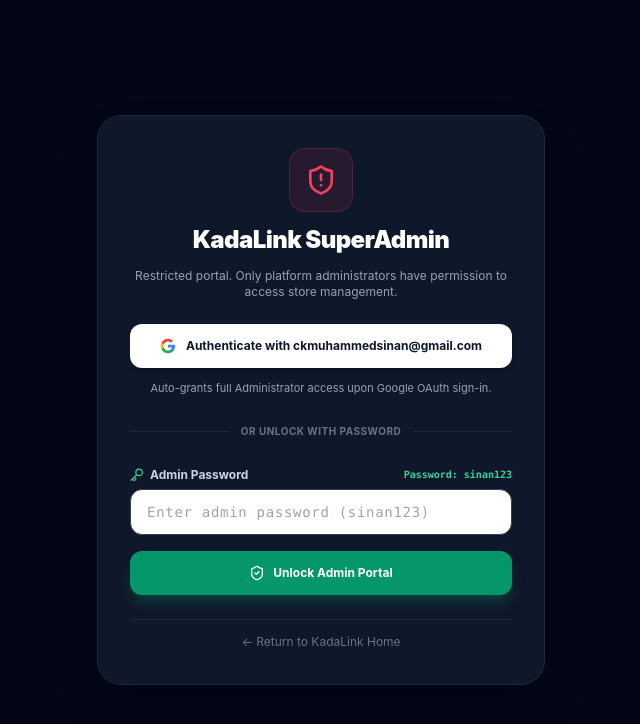
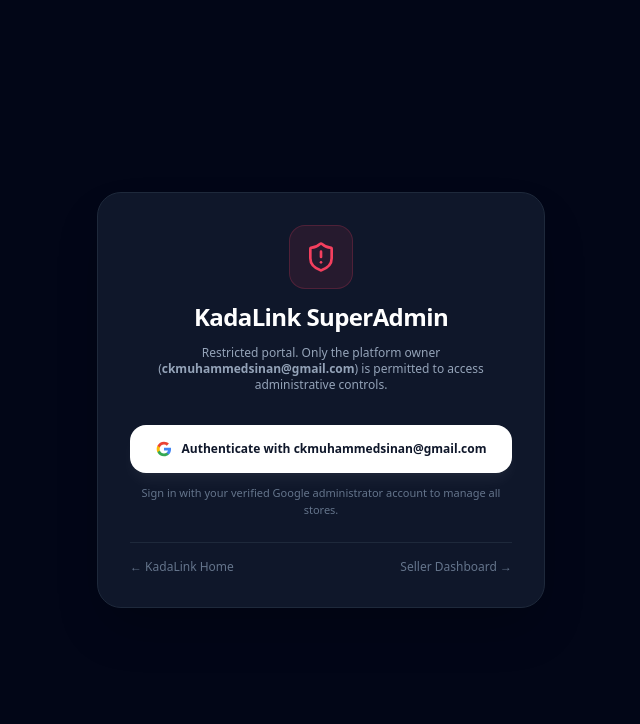
Before and after one commit to Muhammedsinanck/whatsapp-ordering-kerala, a Next.js app: page /admin in a window 1280 px wide. Shown: the top 724 px of the page, without its empty margins (319-959 px from the left). Built offline with nearby package versions, Linux system fonts and the light colour scheme.

Commit message:
feat: remove password option completely from admin portal, require ckmuhammedsinan@gmail.com google auth

```diff
--- a/src/app/admin/page.tsx
+++ b/src/app/admin/page.tsx
@@ -3,7 +3,7 @@
 import React, { useState, useEffect } from 'react';
 import Link from 'next/link';
 import { useRouter } from 'next/navigation';
-import { getStoredUser, isPlatformAdmin, getAdminMasterKey, setAdminMasterKey, clearAdminMasterKey } from '@/lib/auth';
+import { getStoredUser, clearStoredUser, isPlatformAdmin, PRIMARY_ADMIN_EMAIL } from '@/lib/auth';
 import { GoogleUser, Store, Product } from '@/types';
 import {
   ShieldAlert,
@@ -22,7 +22,6 @@ import {
   Sparkles,
   ArrowRight,
   Eye,
-  Key,
   X,
   Image as ImageIcon
 } from 'lucide-react';
@@ -50,7 +49,6 @@ export default function AdminPage() {
   const router = useRouter();
   const [user, setUser] = useState<GoogleUser | null>(null);
   const [isAuthorized, setIsAuthorized] = useState<boolean | null>(null);
-  const [masterKeyInput, setMasterKeyInput] = useState('');
   const [authError, setAuthError] = useState('');
 
   // Data
@@ -79,17 +77,13 @@ export default function AdminPage() {
   const [addingProduct, setAddingProduct] = useState(false);
   const [actionSuccessMessage, setActionSuccessMessage] = useState('');
 
-  const getActiveKey = () => getAdminMasterKey() || 'sinan123';
-
-  // Fetch admin data
-  const fetchAdminData = async (keyOverride?: string) => {
+  // Fetch admin data via authenticated session cookie
+  const fetchAdminData = async () => {
     setLoading(true);
     setAuthError('');
-    const key = keyOverride || getAdminMasterKey() || '';
     try {
       const res = await fetch('/api/admin/stores', {
-        credentials: 'include',
-        headers: key ? { 'x-admin-key': key } : undefined
+        credentials: 'include'
       });
 
       if (!res.ok) {
@@ -105,12 +99,9 @@ export default function AdminPage() {
       setStats(data.stats);
       setStores(data.stores);
       setIsAuthorized(true);
-      if (key) {
-        setAdminMasterKey(key);
-      }
     } catch (err: any) {
       console.error(err);
-      setAuthError('Connection error or unauthorized access.');
+      setAuthError('Unauthorized access or connection error.');
       setIsAuthorized(false);
     } finally {
       setLoading(false);
@@ -121,37 +112,29 @@ export default function AdminPage() {
     const currentUser = getStoredUser();
     setUser(currentUser);
 
-    const savedKey = getAdminMasterKey();
-    if (isPlatformAdmin(currentUser) || savedKey) {
-      fetchAdminData(savedKey || undefined);
+    if (isPlatformAdmin(currentUser)) {
+      fetchAdminData();
     } else {
       setIsAuthorized(false);
       setLoading(false);
     }
   }, []);
 
-  const handleKeySubmit = (e: React.FormEvent) => {
-    e.preventDefault();
-    if (!masterKeyInput.trim()) return;
-    fetchAdminData(masterKeyInput.trim());
-  };
-
   const handleLogout = () => {
-    clearAdminMasterKey();
+    clearStoredUser();
     setIsAuthorized(false);
+    router.push('/');
   };
 
   // Delete store handler
   const handleConfirmDelete = async () => {
     if (!deletingStore) return;
     setIsDeleting(true);
-    const key = getActiveKey();
 
     try {
       const res = await fetch(`/api/admin/stores?id=${encodeURIComponent(deletingStore.id)}`, {
         method: 'DELETE',
-        credentials: 'include',
-        headers: { 'x-admin-key': key }
+        credentials: 'include'
       });
 
       if (!res.ok) {
@@ -217,15 +200,13 @@ export default function AdminPage() {
     }
 
     setAddingProduct(true);
-    const key = getActiveKey();
 
     try {
       const res = await fetch('/api/admin/products', {
         method: 'POST',
         credentials: 'include',
         headers: {
-          'Content-Type': 'application/json',
-          'x-admin-key': key
+          'Content-Type': 'application/json'
         },
         body: JSON.stringify({
           storeId: selectedStoreId,
@@ -240,7 +221,6 @@ export default function AdminPage() {
       }
 
       const data = await res.json();
-      // Update local store state
       setStores((prev) =>
         prev.map((s) => (s.id === data.store.id ? data.store : s))
       );
@@ -251,7 +231,6 @@ export default function AdminPage() {
       setActionSuccessMessage(`Product "${productForm.name}" added successfully to store!`);
       setTimeout(() => setActionSuccessMessage(''), 4000);
       setIsAddProductOpen(false);
-      // Reset form
       setProductForm({
         name: '',
         description: '',
@@ -280,11 +259,13 @@ export default function AdminPage() {
   });
 
   // -------------------------------------------------------------
-  // UNAUTHORIZED / LOGIN SCREEN
+  // UNAUTHORIZED / GOOGLE AUTH ONLY SCREEN
   // -------------------------------------------------------------
   if (isAuthorized === false) {
+    const isDifferentUser = Boolean(user && user.email && !isPlatformAdmin(user));
+
     return (
-      <div className="min-h-screen bg-slate-950 flex flex-col items-center justify-center p-4 text-slate-100">
+      <div className="min-h-screen bg-slate-950 flex flex-col items-center justify-center p-4 text-slate-100 font-sans">
         <div className="max-w-md w-full bg-slate-900 border border-slate-800 rounded-3xl p-8 shadow-2xl space-y-6">
           <div className="text-center space-y-3">
             <div className="w-16 h-16 rounded-2xl bg-rose-500/10 border border-rose-500/20 text-rose-500 flex items-center justify-center mx-auto">
@@ -292,22 +273,34 @@ export default function AdminPage() {
             </div>
             <h1 className="text-2xl font-black text-white tracking-tight">KadaLink SuperAdmin</h1>
             <p className="text-xs text-slate-400">
-              Restricted portal. Only platform administrators have permission to access store management.
+              Restricted portal. Only the platform owner (<strong>{PRIMARY_ADMIN_EMAIL}</strong>) is permitted to access administrative controls.
             </p>
           </div>
 
-          {authError && (
+          {isDifferentUser && (
+            <div className="p-3.5 bg-rose-500/10 border border-rose-500/20 text-rose-400 text-xs rounded-2xl space-y-1">
+              <div className="font-bold flex items-center gap-1.5">
+                <AlertTriangle className="w-4 h-4 flex-shrink-0" />
+                <span>Unauthorized Account</span>
+              </div>
+              <p className="text-[11px] text-slate-400">
+                You are currently signed in as <strong>{user?.email}</strong>. This account does not have administrator privileges.
+              </p>
+            </div>
+          )}
+
+          {authError && !isDifferentUser && (
             <div className="p-3 bg-rose-500/10 border border-rose-500/20 text-rose-400 text-xs rounded-xl flex items-center gap-2">
               <AlertTriangle className="w-4 h-4 flex-shrink-0" />
               <span>{authError}</span>
             </div>
           )}
 
-          {/* Google OAuth Direct Login */}
-          <div className="space-y-3">
+          {/* Google OAuth Authentication */}
+          <div className="space-y-3 pt-2">
             <a
               href="/api/auth/google"
-              className="w-full py-3.5 px-4 bg-white hover:bg-slate-100 text-slate-900 rounded-xl font-bold text-xs flex items-center justify-center gap-2.5 shadow-md transition-all cursor-pointer"
+              className="w-full py-4 px-4 bg-white hover:bg-slate-100 text-slate-900 rounded-2xl font-black text-xs flex items-center justify-center gap-2.5 shadow-lg shadow-white/5 transition-all cursor-pointer"
             >
               <svg className="w-4 h-4" viewBox="0 0 24 24">
                 <path
@@ -327,53 +320,20 @@ export default function AdminPage() {
                   d="M12 5.38c1.62 0 3.06.56 4.21 1.64l3.15-3.15C17.45 2.09 14.97 1 12 1 7.7 1 3.99 3.47 2.18 7.06l3.66 2.84c.87-2.6 3.3-4.52 6.16-4.52z"
                 />
               </svg>
-              <span>Authenticate with ckmuhammedsinan@gmail.com</span>
+              <span>Authenticate with {PRIMARY_ADMIN_EMAIL}</span>
             </a>
-            <p className="text-[11px] text-center text-slate-400">
-              Auto-grants full Administrator access upon Google OAuth sign-in.
+
+            <p className="text-[11px] text-center text-slate-500">
+              Sign in with your verified Google administrator account to manage all stores.
             </p>
           </div>
 
-          <div className="relative flex py-1 items-center">
-            <div className="flex-grow border-t border-slate-800" />
-            <span className="flex-shrink mx-3 text-[10px] uppercase font-bold text-slate-500 tracking-wider">
-              Or Unlock With Password
-            </span>
-            <div className="flex-grow border-t border-slate-800" />
-          </div>
-
-          <form onSubmit={handleKeySubmit} className="space-y-4">
-            <div>
-              <label className="block text-xs font-bold text-slate-300 mb-1.5 flex items-center justify-between">
-                <span className="flex items-center gap-1.5">
-                  <Key className="w-3.5 h-3.5 text-emerald-400" />
-                  <span>Admin Password</span>
-                </span>
-                <span className="text-[10px] text-emerald-400 font-mono font-bold">Password: sinan123</span>
-              </label>
-              <input
-                type="password"
-                value={masterKeyInput}
-                onChange={(e) => setMasterKeyInput(e.target.value)}
-                placeholder="Enter admin password (sinan123)"
-                className="w-full px-4 py-3 bg-slate-850 border border-slate-700 rounded-xl text-white text-sm focus:outline-none focus:border-emerald-500 font-mono tracking-wider"
-                required
-              />
-            </div>
-
-            <button
-              type="submit"
-              disabled={loading}
-              className="w-full py-3.5 bg-emerald-600 hover:bg-emerald-500 text-white rounded-xl font-bold text-xs shadow-lg shadow-emerald-600/30 transition-all flex items-center justify-center gap-2 cursor-pointer"
-            >
-              <ShieldCheck className="w-4 h-4" />
-              <span>{loading ? 'Verifying Password...' : 'Unlock Admin Portal'}</span>
-            </button>
-          </form>
-
-          <div className="pt-2 border-t border-slate-800 text-center">
-            <Link href="/" className="text-xs text-slate-500 hover:text-slate-300 transition-colors">
-              ← Return to KadaLink Home
+          <div className="pt-4 border-t border-slate-800 flex items-center justify-between text-xs text-slate-500">
+            <Link href="/" className="hover:text-slate-300 transition-colors">
+              ← KadaLink Home
+            </Link>
+            <Link href="/dashboard" className="hover:text-slate-300 transition-colors">
+              Seller Dashboard →
             </Link>
           </div>
         </div>
@@ -386,10 +346,10 @@ export default function AdminPage() {
   // -------------------------------------------------------------
   if (loading && !stats) {
     return (
-      <div className="min-h-screen bg-slate-900 flex items-center justify-center p-4">
+      <div className="min-h-screen bg-slate-950 flex items-center justify-center p-4">
         <div className="text-center space-y-3">
           <div className="w-10 h-10 border-4 border-emerald-500 border-t-transparent rounded-full animate-spin mx-auto" />
-          <p className="text-xs font-mono text-slate-400">Loading KadaLink Master Admin Console...</p>
+          <p className="text-xs font-mono text-slate-400">Verifying administrator credentials...</p>
         </div>
       </div>
     );
@@ -413,7 +373,9 @@ export default function AdminPage() {
                 SuperAdmin
               </span>
             </div>
-            <p className="text-[10px] text-slate-400">Platform Management & Multi-Store Control</p>
+            <p className="text-[10px] text-slate-400">
+              Authenticated as: <span className="text-emerald-400 font-mono">{user?.email || PRIMARY_ADMIN_EMAIL}</span>
+            </p>
           </div>
         </div>
 
@@ -438,8 +400,8 @@ export default function AdminPage() {
 
           <button
             onClick={handleLogout}
-            title="Lock Admin Session"
-            className="p-2 text-slate-400 hover:text-rose-400 hover:bg-slate-800 rounded-xl transition-colors"
+            title="Sign Out"
+            className="p-2 text-slate-400 hover:text-rose-400 hover:bg-slate-800 rounded-xl transition-colors cursor-pointer"
           >
             <LogOut className="w-4 h-4" />
           </button>
@@ -516,7 +478,7 @@ export default function AdminPage() {
               <button
                 onClick={() => fetchAdminData()}
                 title="Refresh stores"
-                className="p-2.5 bg-slate-900 border border-slate-800 rounded-xl hover:bg-slate-800 text-slate-300 transition-colors"
+                className="p-2.5 bg-slate-900 border border-slate-800 rounded-xl hover:bg-slate-800 text-slate-300 transition-colors cursor-pointer"
               >
                 <RefreshCw className="w-4 h-4" />
               </button>
@@ -640,9 +602,7 @@ export default function AdminPage() {
         </section>
       </main>
 
-      {/* ------------------------------------------------------------- */}
       {/* DELETE STORE SAFETY MODAL */}
-      {/* ------------------------------------------------------------- */}
       {deletingStore && (
         <div className="fixed inset-0 z-50 bg-black/80 backdrop-blur-sm flex items-center justify-center p-4 animate-fadeIn">
           <div className="max-w-md w-full bg-slate-900 border border-rose-500/30 rounded-3xl p-6 shadow-2xl space-y-5">
@@ -667,7 +627,7 @@ export default function AdminPage() {
               <button
                 type="button"
                 onClick={() => setDeletingStore(null)}
-                className="px-4 py-2.5 bg-slate-800 hover:bg-slate-700 text-slate-300 rounded-xl text-xs font-bold transition-colors"
+                className="px-4 py-2.5 bg-slate-800 hover:bg-slate-700 text-slate-300 rounded-xl text-xs font-bold transition-colors cursor-pointer"
               >
                 Cancel
               </button>
@@ -684,9 +644,7 @@ export default function AdminPage() {
         </div>
       )}
 
-      {/* ------------------------------------------------------------- */}
       {/* DIRECT PRODUCT UPLOAD MODAL */}
-      {/* ------------------------------------------------------------- */}
       {isAddProductOpen && (
         <div className="fixed inset-0 z-50 bg-black/80 backdrop-blur-sm flex items-center justify-center p-4 overflow-y-auto animate-fadeIn">
           <div className="max-w-lg w-full bg-slate-900 border border-slate-800 rounded-3xl p-6 sm:p-7 shadow-2xl space-y-5 my-8">
@@ -702,14 +660,13 @@ export default function AdminPage() {
               </div>
               <button
                 onClick={() => setIsAddProductOpen(false)}
-                className="p-1.5 text-slate-400 hover:text-white rounded-lg hover:bg-slate-800"
+                className="p-1.5 text-slate-400 hover:text-white rounded-lg hover:bg-slate-800 cursor-pointer"
               >
                 <X className="w-5 h-5" />
               </button>
             </div>
 
             <form onSubmit={handleAddProductSubmit} className="space-y-4">
-              {/* Select target store */}
               <div>
                 <label className="block text-xs font-bold text-slate-300 mb-1.5">Target Store</label>
                 <select
@@ -727,7 +684,6 @@ export default function AdminPage() {
                 </select>
               </div>
 
-              {/* Product name & price */}
               <div className="grid grid-cols-1 sm:grid-cols-2 gap-3">
                 <div>
                   <label className="block text-xs font-bold text-slate-300 mb-1">Product Title</label>
@@ -755,7 +711,6 @@ export default function AdminPage() {
                 </div>
               </div>
 
-              {/* Unit & Category */}
               <div className="grid grid-cols-1 sm:grid-cols-2 gap-3">
                 <div>
                   <label className="block text-xs font-bold text-slate-300 mb-1">Unit / Packaging</label>
@@ -780,7 +735,6 @@ export default function AdminPage() {
                 </div>
               </div>
 
-              {/* Description */}
               <div>
                 <label className="block text-xs font-bold text-slate-300 mb-1">Description</label>
                 <textarea
@@ -792,13 +746,11 @@ export default function AdminPage() {
                 />
               </div>
 
-              {/* Image Upload & Presets */}
               <div className="space-y-2">
                 <label className="block text-xs font-bold text-slate-300">
                   Product Image (File Upload or Presets)
                 </label>
 
-                {/* Upload button */}
                 <div className="flex items-center gap-3">
                   <label className="flex-1 border-2 border-dashed border-slate-700 hover:border-emerald-500 rounded-2xl p-3 text-center cursor-pointer transition-colors bg-slate-850">
                     <input
@@ -823,7 +775,6 @@ export default function AdminPage() {
                   )}
                 </div>
 
-                {/* Quick Presets */}
                 <div>
                   <span className="text-[10px] text-slate-500 uppercase font-bold tracking-wider">Or pick a catalog preset:</span>
                   <div className="grid grid-cols-4 gap-2 pt-1.5">
@@ -832,7 +783,7 @@ export default function AdminPage() {
                         key={img.name}
                         type="button"
                         onClick={() => setProductForm({ ...productForm, imageUrl: img.url })}
-                        className={`p-1.5 rounded-xl border text-center transition-all ${
+                        className={`p-1.5 rounded-xl border text-center transition-all cursor-pointer ${
                           productForm.imageUrl === img.url
                             ? 'border-emerald-500 bg-emerald-500/10'
                             : 'border-slate-800 bg-slate-800/50 hover:border-slate-700'
@@ -846,7 +797,6 @@ export default function AdminPage() {
                 </div>
               </div>
 
-              {/* In stock toggle */}
               <div className="flex items-center gap-2 pt-1">
                 <input
                   type="checkbox"
@@ -860,12 +810,11 @@ export default function AdminPage() {
                 </label>
               </div>
 
-              {/* Actions */}
               <div className="flex items-center justify-end gap-3 pt-3 border-t border-slate-800">
                 <button
                   type="button"
                   onClick={() => setIsAddProductOpen(false)}
-                  className="px-4 py-2.5 bg-slate-800 hover:bg-slate-700 text-slate-300 rounded-xl text-xs font-bold transition-colors"
+                  className="px-4 py-2.5 bg-slate-800 hover:bg-slate-700 text-slate-300 rounded-xl text-xs font-bold transition-colors cursor-pointer"
                 >
                   Cancel
                 </button>
--- a/src/lib/auth.ts
+++ b/src/lib/auth.ts
@@ -3,11 +3,12 @@
 import { GoogleUser } from '@/types';
 
 const AUTH_STORAGE_KEY = 'kerala_wa_google_user';
-const ADMIN_KEY_STORAGE = 'kadalink_admin_master_key';
+
+export const PRIMARY_ADMIN_EMAIL = 'ckmuhammedsinan@gmail.com';
 
 export const KNOWN_ADMIN_EMAILS = [
+  'ckmuhammedsinan@gmail.com',
   'sinan@gmail.com',
-  'ckmuhammedsinan@gmail.com',
   'ckmuhammedsinan-7412',
   'sinanck@gmail.com'
 ];
@@ -49,7 +50,6 @@ export function getStoredUser(): GoogleUser | null {
 export function setStoredUser(user: GoogleUser): void {
   if (typeof window === 'undefined') return;
   localStorage.setItem(AUTH_STORAGE_KEY, JSON.stringify(user));
-  // Sync to cookie as well
   document.cookie = `kadalink_user_session=${encodeURIComponent(
     JSON.stringify(user)
   )}; Path=/; max-age=${30 * 24 * 60 * 60}; SameSite=Lax`;
@@ -59,32 +59,16 @@ export function setStoredUser(user: GoogleUser): void {
 export function clearStoredUser(): void {
   if (typeof window === 'undefined') return;
   localStorage.removeItem(AUTH_STORAGE_KEY);
-  localStorage.removeItem(ADMIN_KEY_STORAGE);
-  // Clear cookie
   document.cookie = 'kadalink_user_session=; Path=/; Expires=Thu, 01 Jan 1970 00:00:01 GMT;';
   window.dispatchEvent(new Event('auth-state-changed'));
 }
 
 export function isPlatformAdmin(user: GoogleUser | null): boolean {
   if (!user || !user.email) return false;
+  const cleanEmail = user.email.toLowerCase().trim();
+  if (cleanEmail === PRIMARY_ADMIN_EMAIL) return true;
   if (user.role === 'admin') return true;
-  const cleanEmail = user.email.toLowerCase().trim();
   const envAdmin = (process.env.NEXT_PUBLIC_ADMIN_EMAIL || '').toLowerCase().trim();
   if (envAdmin && cleanEmail === envAdmin) return true;
-  return KNOWN_ADMIN_EMAILS.some((adm) => cleanEmail.includes(adm) || adm.includes(cleanEmail));
+  return KNOWN_ADMIN_EMAILS.some((adm) => cleanEmail === adm || cleanEmail.includes(adm));
 }
-
-export function getAdminMasterKey(): string | null {
-  if (typeof window === 'undefined') return null;
-  return localStorage.getItem(ADMIN_KEY_STORAGE);
-}
-
-export function setAdminMasterKey(key: string): void {
-  if (typeof window === 'undefined') return;
-  localStorage.setItem(ADMIN_KEY_STORAGE, key.trim());
-}
-
-export function clearAdminMasterKey(): void {
-  if (typeof window === 'undefined') return;
-  localStorage.removeItem(ADMIN_KEY_STORAGE);
-}
```
Also changed, not shown: src/app/api/admin/products/route.ts (+7 -9 lines), src/app/api/admin/stores/route.ts (+5 -14 lines).
